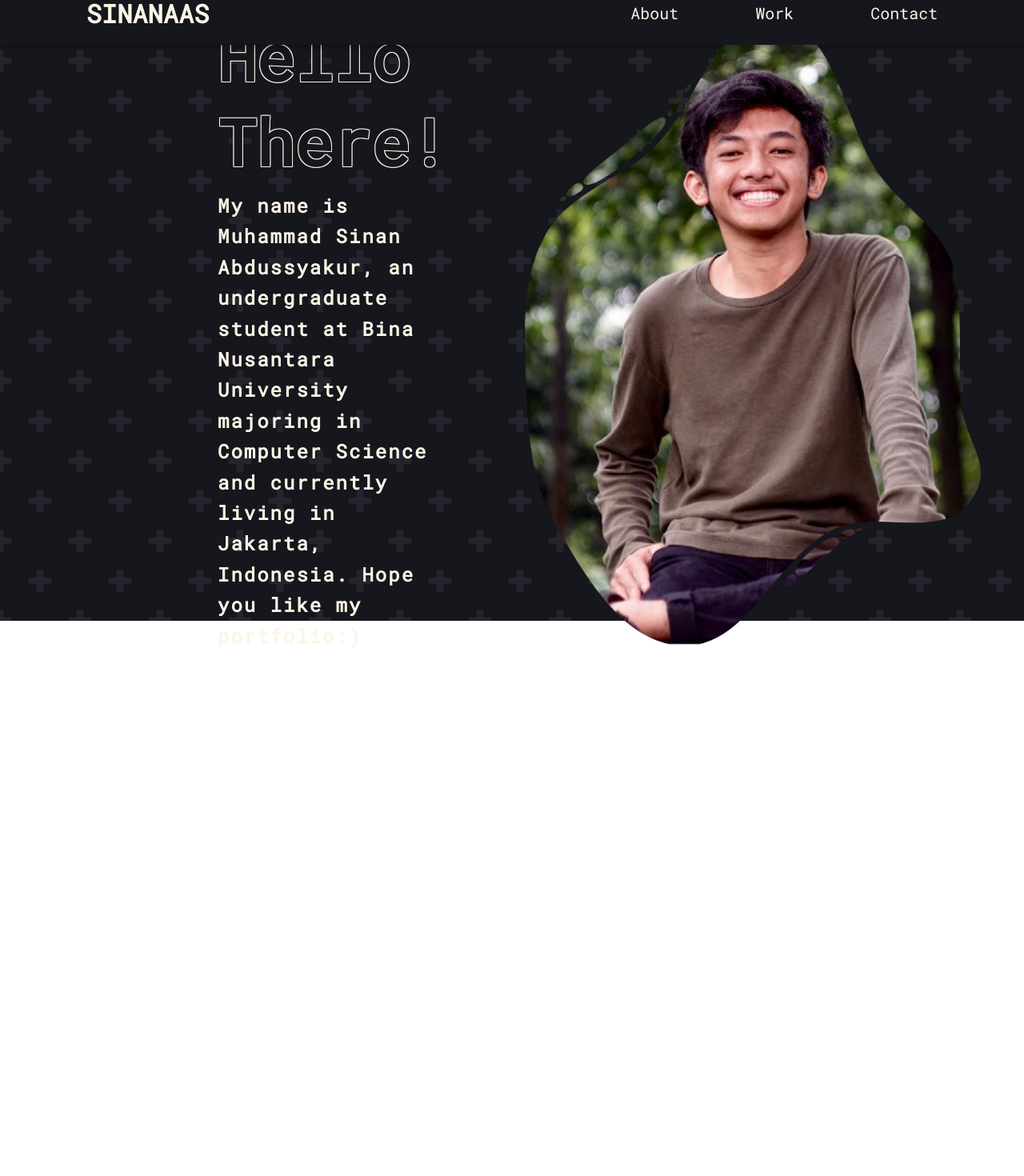
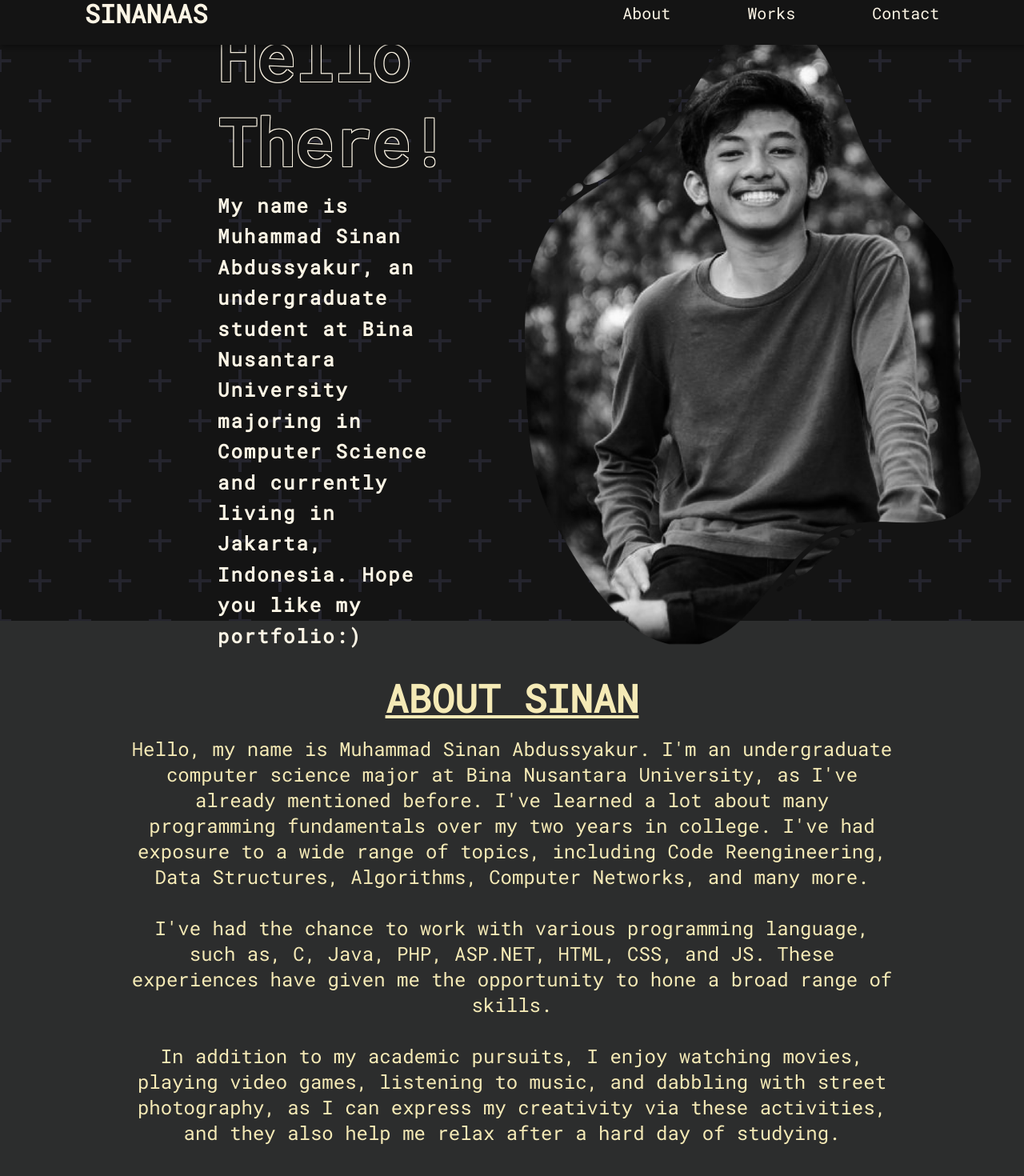
Before and after one commit to Sinanaas/react-portofolio, a React (Create React App) app in the folder portofolio-website-react/: page / in a window 1280 px wide. Shown: the part 24-1494 px from the top of the page at 80% size. Before the commit the page ends 838 px from the top, so only its background shows below. Built offline with nearby package versions, Linux system fonts and the light colour scheme.

Commit message:
non-stylized about me section done

```diff
--- a/portofolio-website-react/src/App.js
+++ b/portofolio-website-react/src/App.js
@@ -1,6 +1,7 @@
 import './App.css'
 import Topbar from './components/Topbar.js'
 import Home from './components/Home.js'
+import About from './components/About.js'
 
 function App() {
   return (
@@ -11,6 +12,9 @@ function App() {
       <div className="container">
         <Home/>
       </div>
+      <div className="about-me">
+        <About/>
+      </div>
     </div>
   );
 }
--- /dev/null
+++ b/portofolio-website-react/src/components/About.css
@@ -0,0 +1,22 @@
+.about-container {
+    display: flex;
+    justify-content: center;
+    align-items: center;
+    background-color:  #2C2D2D;
+    width: 100%;
+    height: 90vh;
+    color: #F5EAB6;
+    /* border-top: #0A0A0A 1px solid; */
+    margin-top: 10vh;
+    flex-direction: column;
+}
+
+.about-header {
+    font-size: 1.5rem;
+    text-decoration: underline;
+}
+
+.about-paragraph {
+    font-size: 1.5rem;
+    padding: 1rem 10rem 0rem 10rem;
+}
--- /dev/null
+++ b/portofolio-website-react/src/components/About.js
@@ -0,0 +1,17 @@
+import React from 'react'
+import './About.css'
+
+function About() {
+  return (
+    <div className="about-container">
+      <div className="about-header">
+        <h1>ABOUT SINAN</h1>
+      </div>
+      <div className="about-paragraph">
+        <p>Hello, my name is Muhammad Sinan Abdussyakur. I'm an undergraduate computer science major at Bina Nusantara University, as I've already mentioned before. I've learned a lot about many programming fundamentals over my two years in college. I've had exposure to a wide range of topics, including Code Reengineering, Data Structures, Algorithms, Computer Networks, and many more. <br /><br />I've had the chance to work with various programming language, such as, C, Java, PHP, ASP.NET, HTML, CSS, and JS. These experiences have given me the opportunity to hone a broad range of skills. <br /><br />In addition to my academic pursuits, I enjoy watching movies, playing video games, listening to music, and dabbling with street photography, as I can express my creativity via these activities, and they also help me relax after a hard day of studying.</p>
+      </div>
+    </div>
+  )
+}
+
+export default About
--- a/portofolio-website-react/src/components/Home.css
+++ b/portofolio-website-react/src/components/Home.css
@@ -1,21 +1,17 @@
 .home-container {
     /* background-color: #FCF5E5; */
-    background-color: #16161D;
     background:
-    radial-gradient(circle, transparent 20%, #16161D 20%, #16161D 80%, transparent 80%, transparent),
-    radial-gradient(circle, transparent 20%, #16161D 20%, #16161D 80%, transparent 80%, transparent) 50px 50px,
-    linear-gradient(#24242D 8px, transparent 8px) 0 -4px,
-    linear-gradient(90deg, #24242D 8px, transparent 8px) -4px 0;
-    background-color: #16161D;
-    background-size:100px 100px, 100px 100px, 50px 50px, 50px 50px;
+        radial-gradient(circle, transparent 20%, #141414 20%, #141414 80%, transparent 80%, transparent),
+        radial-gradient(circle, transparent 20%, #141414 20%, #141414 80%, transparent 80%, transparent) 50px 50px,
+        linear-gradient(#24242D 4px, transparent 4px) 0 -2px,
+        linear-gradient(90deg, #24242D 4px, transparent 4px) -2px 0;
+        background-color: #141414;
+        background-size:100px 100px, 100px 100px, 50px 50px, 50px 50px;
 
     height: 100vh;
     display: flex;
     color: #FCF5E5;
     width: 100%;
-    justify-content: space-between;
-    /* border: 1px solid #FCF5E5; */
-    box-shadow: 0 0 0 10px white;
 }
 
 .right-container, .left-container {
@@ -36,11 +32,10 @@
 }
 
 .greetings-text {
-    /* color: transparent; */
     font-size: 5rem;
     text-shadow: -1px -1px 0 #FCF5E5, 1px -1px 0 #FCF5E5, -1px 1px 0 #FCF5E5, 1px 1px 0 #FCF5E5;
-    color: #16161D;
     text-align: left;
+    color: #141414;
     display: flex;
     justify-content: flex-start;
     margin-bottom: 0.5rem;
--- a/portofolio-website-react/src/components/Home.js
+++ b/portofolio-website-react/src/components/Home.js
@@ -1,6 +1,6 @@
 import React from 'react'
 import './Home.css'
-import foto from './foto.png'
+import foto from './foto2.png'
 
 function Home() {
   return (
--- a/portofolio-website-react/src/components/Topbar.css
+++ b/portofolio-website-react/src/components/Topbar.css
@@ -1,5 +1,5 @@
 .topbar {
-    background-color: #16161D;
+    background-color: #141414;
     z-index: 999;
     color: #FCF5E5;
     display: flex;
--- a/portofolio-website-react/src/components/Topbar.js
+++ b/portofolio-website-react/src/components/Topbar.js
@@ -13,7 +13,7 @@ function Topbar() {
         <div className="third-container">
             <ul>
                 <li><a href="./component/App.js">About</a></li>
-                <li><a href="./component/App.js">Work</a></li>
+                <li><a href="./component/App.js">Works</a></li>
                 <li><a href="./component/App.js">Contact</a></li>
             </ul>
         </div>
```
Also changed, not shown: portofolio-website-react/src/assets/foto2.png (added), portofolio-website-react/src/components/foto2.png (added).
